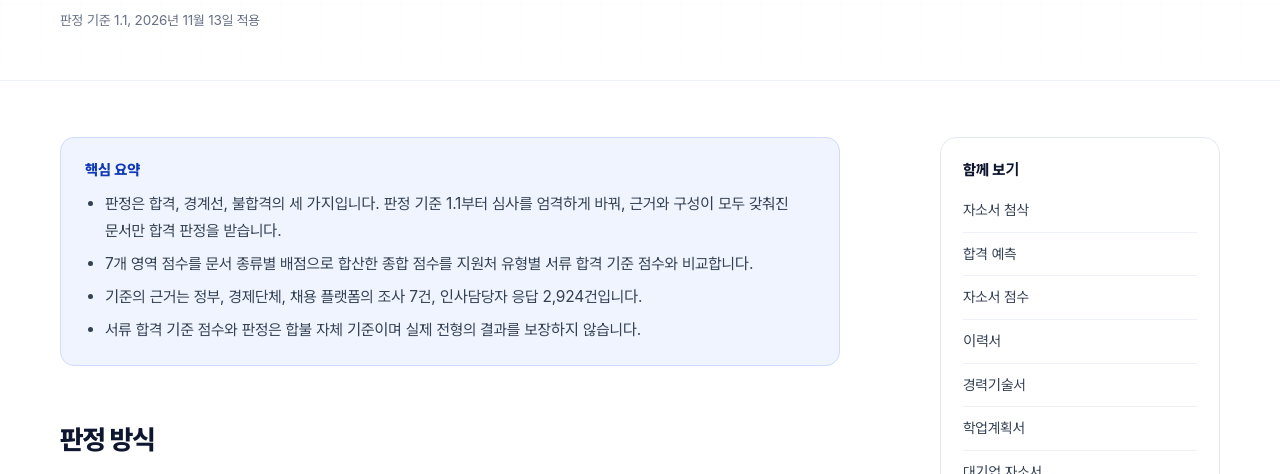
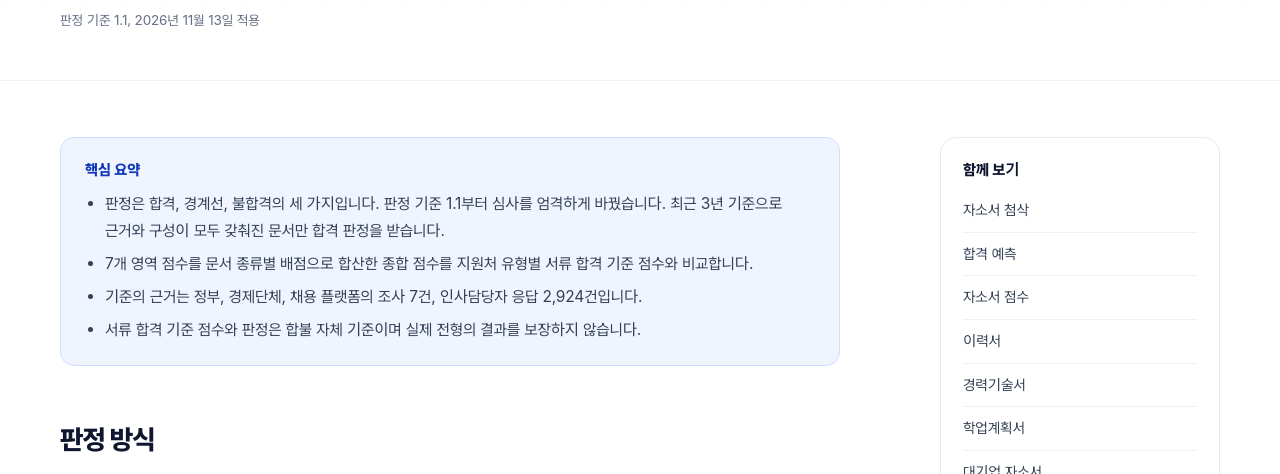
Before and after one commit to codediarty/hapbul, a plain HTML site: page criteria/index.html in a window 1280 px wide. Shown: the part 305-779 px from the top of the page. Drawn offline with Linux system fonts and the light colour scheme; a web font is replaced by a local one.

Commit message:
판정 기준 요약 문구: 최근 3년 기준으로 근거와 구성이 모두 갖춰진 문서만 합격
Co-Authored-By: Claude Opus 5.5 <noreply@anthropic.com>
Claude-Session: https://claude.ai/code/session_01S1z1usurbDLHtSGpU3diyh

```diff
--- a/criteria/index.html
+++ b/criteria/index.html
@@ -46,7 +46,7 @@
 </div></div>
 <div class="page-body"><div class="wrap cols"><div class="prose">
 <div class="keybox"><h2>핵심 요약</h2><ul>
-<li>판정은 합격, 경계선, 불합격의 세 가지입니다. 판정 기준 1.1부터 심사를 엄격하게 바꿔, 근거와 구성이 모두 갖춰진 문서만 합격 판정을 받습니다.</li>
+<li>판정은 합격, 경계선, 불합격의 세 가지입니다. 판정 기준 1.1부터 심사를 엄격하게 바꿨습니다. 최근 3년 기준으로 근거와 구성이 모두 갖춰진 문서만 합격 판정을 받습니다.</li>
 <li>7개 영역 점수를 문서 종류별 배점으로 합산한 종합 점수를 지원처 유형별 서류 합격 기준 점수와 비교합니다.</li>
 <li>기준의 근거는 정부, 경제단체, 채용 플랫폼의 조사 7건, 인사담당자 응답 2,924건입니다.</li>
 <li>서류 합격 기준 점수와 판정은 합불 자체 기준이며 실제 전형의 결과를 보장하지 않습니다.</li>
```
Also changed, not shown: llms.txt.
